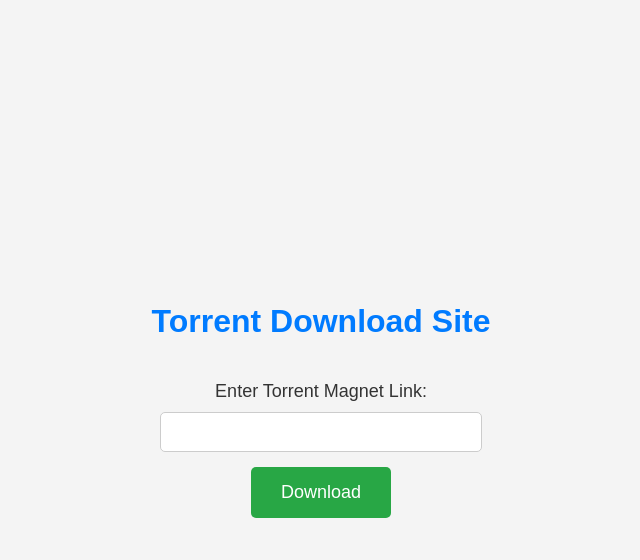
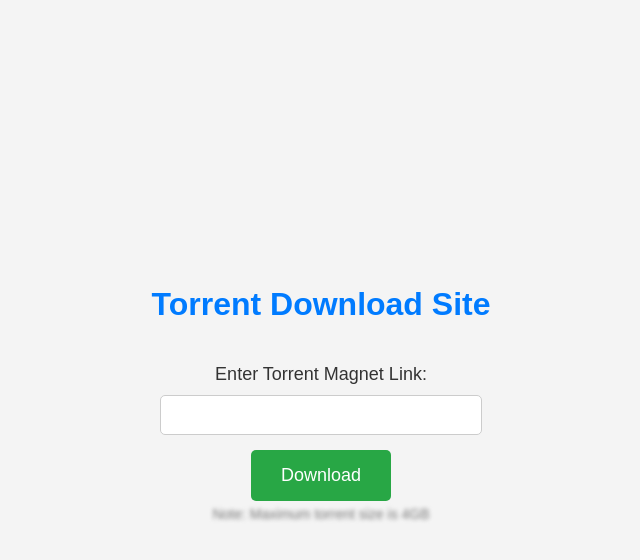
Before and after one commit to PeterPark07/Torrent-downoad-webapp, a Flask app: page / in a window 1280 px wide. Shown: the top 560 px of the page, without its empty margins (319-959 px from the left). Run offline with Flask 3, Linux system fonts and the light colour scheme.

Commit message:
Update index.html

```diff
--- a/templates/index.html
+++ b/templates/index.html
@@ -71,6 +71,13 @@
             color: red;
             margin-top: 10px;
         }
+
+        #max-size-info {
+            font-size: 14px;
+            color: #777;
+            margin-top: 5px;
+            filter: blur(2px); /* Add blur effect */
+        }
     </style>
 </head>
 <body>
@@ -81,6 +88,8 @@
         <input type="text" id="magnet_link" name="magnet_link" required>
         <button type="submit">Download</button>
     </form>
+
+    <p id="max-size-info">Note: Maximum torrent size is 4GB</p>
 
     {% if file_data %}
         <h2>Download Links for {{ torrent_name }}:</h2>
```
